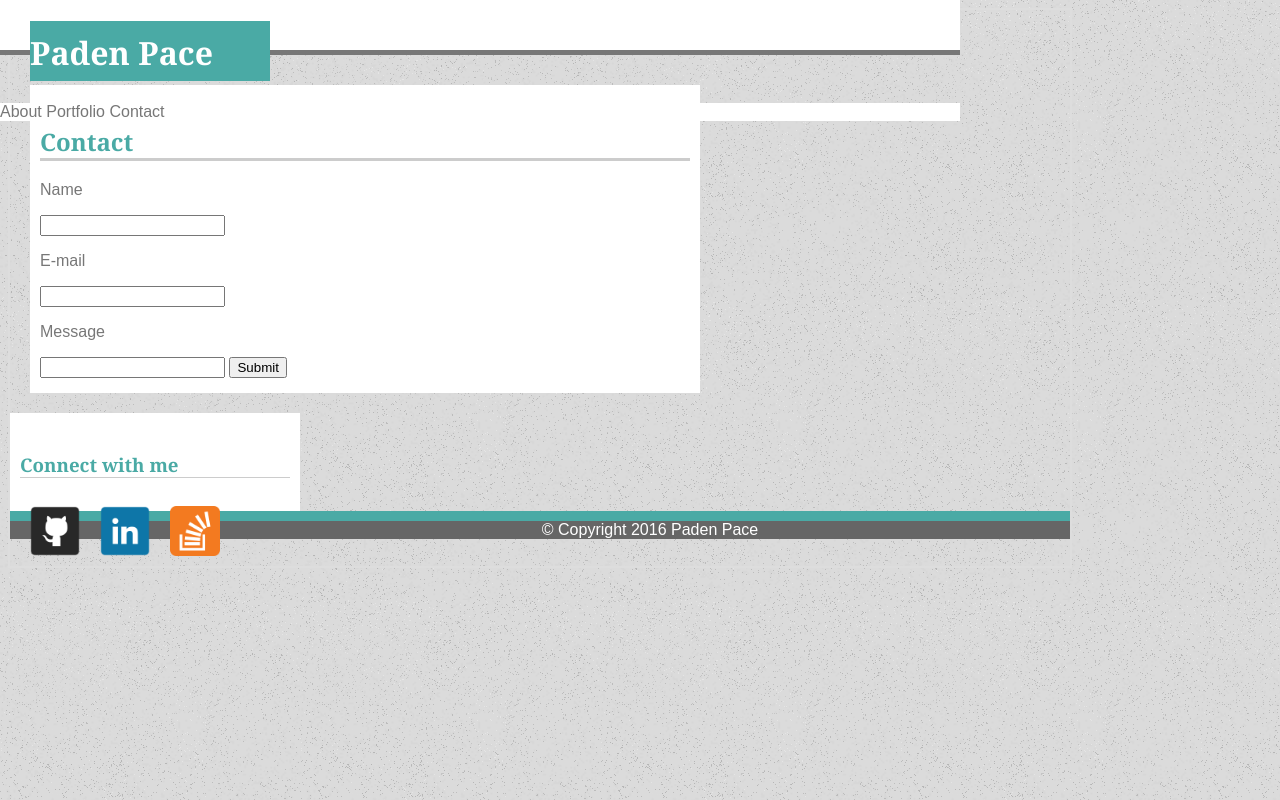
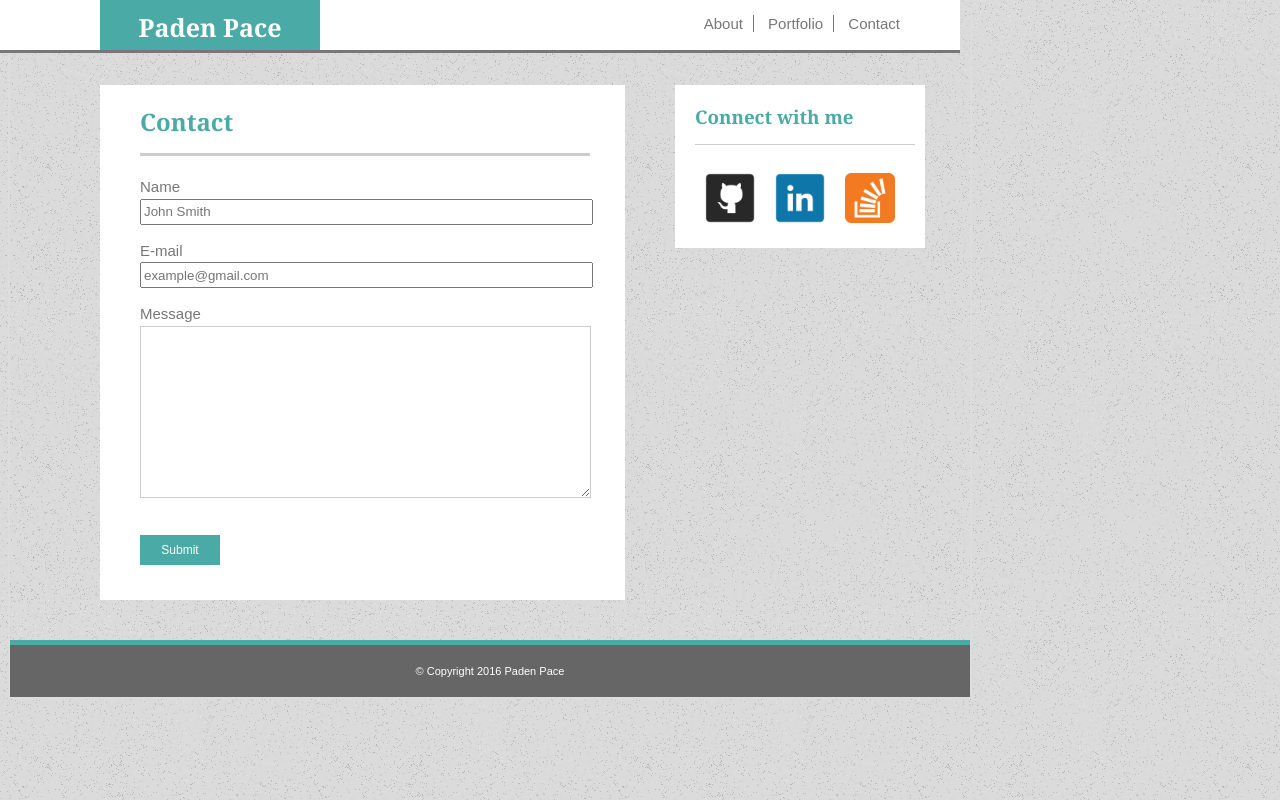
Before and after one commit to paden-pace/Basic-Portfolio, a PHP site: page /contact.html in a window 1280 px wide. Run offline with PHP 8.4, Linux system fonts and the light colour scheme.

Commit message:
updated with all five random images and the htmls

```diff
--- a/assets/css/style.css
+++ b/assets/css/style.css
@@ -2,27 +2,61 @@ header{
 	background-color: #ffffff;
 	border-color:#cccccc;
 	border-width: 0px;
-	border-bottom: 5px;
+	border-bottom: 3px;
 	border-style: solid;
 	height: 50px;
 	width: 960px;
-	position: fixed;
 	top: 0px;
 	left: 0px;
-	margin-bottom: 50px;
-	float: left;
+	margin-bottom: 0px;
+	overflow: auto;
+	position: absolute;
 }
 
 h1 {
 	background-color: #4aaaa5;
 	color: #ffffff;
 	font-family: 'Georgia', Times, 'Times New Roman, serif';
-	width: 25%;
-	height: 50px;
-	padding-top: 10px;
-	margin-left: 30px;
+	font-size: 25px;
+	width: 200px;
+	height: 100px;
+	padding: 10px 10px 0 10px;
+	margin: 0 0 0 100px;
+	text-align: center;
+	top: 0px;
+	float: left;
+}
 
+nav{
+	color: #7777777;
+	background-color: #ffffff;
+	font-size: 15px;
+	border-color:#dddddd;
+	font-family: 'Arial', 'Helvetica Neue', Helvetica, sans-serif;
+	float: right;
+	margin: 15px 50px 0 0;
+}
 
+.nav-tab:hover{
+	color: #000000;
+}
+
+#nav-about{
+	padding: 0 10px 0 0;
+	border: 0px;
+	border-right: 1px;
+	border-style: solid;
+}
+
+#nav-portfolio{
+	padding: 0 10px 0 10px;
+	border: 0px;
+	border-right: 1px;
+	border-style: solid;
+}
+
+#nav-contact{
+	padding: 0 10px 0 10px;
 }
 
 h2, h3 {
@@ -30,26 +64,19 @@ h2, h3 {
 	font-family: 'Georgia', Times, 'Times New Roman, serif';
 	border-color: #cccccc;
 	border-style: solid;
+	padding-bottom: 15px;
 }
 
 h2 {
 	border-width: 0px;
 	border-bottom-width: 3px;
-
-
+	margin: 20px 10px 20px 20px;
+	width: 450px;
 }
 
 h3 {
-		border-width: 0px;
+	border-width: 0px;
 	border-bottom-width: 1px;
-}
-
-nav{
-	color: #7777777;
-	background-color: #ffffff;
-	border-color:#dddddd;
-	font-family: 'Arial', 'Helvetica Neue', Helvetica, sans-serif;
-
 }
 
 img {
@@ -69,43 +96,112 @@ body {
 	border-style: solid;
 	border-width: 2px;
 	font-family: 'Arial', 'Helvetica Neue', Helvetica, sans-serif;
-	width: 1060px;
-	float: left;
+	width: 960px;
+}
+
+p{
+	font-size: 14px;
+	line-height: 1.5;
+	padding-left: 20px;
 }
 
 div {
 	background-color: #ffffff;
-	padding: 20px 10px 15px 10px;
+	padding: 0px 10px 15px 20px;
 }
 
+footer {
+	background-color: #666666;
+	font-family: 'Arial', 'Helvetica Neue', Helvetica, sans-serif;
+	font-size: 11px;
+	color: #ffffff;
+	text-align: center;
+	padding: 20px 0 20px 0;
+	width: 100%;
+	left: 0;
+	border-color: #4aaaa5;
+	border-style: solid;
+	border-width: 0px;
+	border-top-width: 5px;
+	clear: both;
+	margin-right: 0px;
+}
+
+
 .main {
-	width: 650px;
-	margin: 20px;
+	clear: both;
+	width: 475px;
+	margin: 75px 50px 40px 90px;
 	margin-top: 75px;
-
+	padding-right: 30px;
+	float: left;
 }
 
 .sidebar {
-	width: 270px;
+	margin-top: 75px;
+	margin-bottom: 75px;
+	width: 220px;
+	float: left;
+}
 
+.social-link:hover {
+	opacity: 0.5;
 }
 
 .profile {
 	width:150px;
 	height:150px;
-	margin:20px
+	margin: 0px 20px 0px 20px;
 }
 
+.project-tab {
+	width: 200px;
+	height: 150px;
+	float: left;
+	margin: 20px 10px 20px 20px;
+	z-index: 10;
+	position: relative;
+}
 
+.project-title {
+	background-color: #4aaaa5;
+	color: #ffffff;
+	font-family: 'Georgia', Times, 'Times New Roman, serif';
+	font-size: 20px;
+	width: 200px;
+	padding: 10px 10px 10px 10px;
+	margin: 0 0 0 100px;
+	text-align: center;
+	top: 0px;
+	float: left;
+	z-index: 5;
+	position: absolute;
+	top: 100px;
+}
 
-footer {
-	background-color: #666666;
+#contact-form {
+	line-height: 1.5;
+	font-size: 15px;
 	font-family: 'Arial', 'Helvetica Neue', Helvetica, sans-serif;
+}
+
+.box {
+	width: 445px;
+	height: 20px;
+}
+
+#Message-box {
+	line-height: 1.25;
+	width: 445px;
+	border-color: #cccccc;
+}
+
+#submit-button {
+	height: 30px;
+	width: 80px;
+	background-color: #4aaaa5;
 	color: #ffffff;
-	text-align: center;
-	font-size: 1em;
-	border-color: #4aaaa5;
-	border-style: solid;
-	border-width: 0px;
-	border-top-width: 10px;
+	border: none;
+	margin: 15px 0 20px 20px;
+	font-size: 12px;
 }
--- a/contact.html
+++ b/contact.html
@@ -1,8 +1,8 @@
 <!DOCTYPE html>
-<html>
+<html lang="en-us">
 	<head>
 		<meta charset="utf-8">
-		<title></title>
+		<title>Paden Pace Contact</title>
 		<link rel="stylesheet" type="text/css" href="assets/css/style.css">
 	</head>
 
@@ -10,36 +10,43 @@
 		<h1>Paden Pace</h1>
 
 			<nav>
-				<a href="index.html">About</a>
-				<a href="portfolio.html">Portfolio</a>
-				<a href="contact.html">Contact</a>
+				<a href="index.html" class="nav-tab" id="nav-about">About</a>
+				<a href="portfolio.html" class="nav-tab" id="nav-portfolio">Portfolio</a>
+				<a href="contact.html" class="nav-tab" id="nav-contact">Contact</a>
 			</nav>
+
 	</header>
 
 	<body>
 			<div class="main">
 				<h2>Contact</h2>
-					<form>
-						<p>Name</p>
-						<input type="" name="">
-						<p>E-mail</p>
-						<input type="" name="">
-						<p>Message</p>
-						<input type="" name="">
-						<button>Submit</button>
+					<form id="contact-form" method="post" action="mailto:pjpace27@yahoo.com">
+						<div class="row">
+							<label>Name</label><br>
+							<input type="text" value="" name=" Name" placeholder="John Smith" class="box" id="name-box"><br>
+						 </div>
+						 <div class="row">
+							<label>E-mail</label><br>
+							<input type="text" value="" name="E-mail" placeholder="example@gmail.com" class="box" id="E-mail-box"><br>
+						</div>
+						<div class="row">
+							<label>Message</label><br>
+							<textarea rows="10" cols="70" id="Message-box"></textarea><br>
+						 </div>
+						<input type="submit" id="submit-button" name="submit-button"><br>
 					</form>
 			</div>
 
 			<div class="sidebar">
 				<h3>Connect with me</h3>
 					<a href="https://github.com/paden-pace">
-						<img src="assets/images/github-square.png" alt="github-square" width="50px" height="50px" />
+						<img src="assets/images/github-square.png" alt="github-square" class="social-link" width="50px" height="50px" />
 					</a>
 					<a href="https://www.linkedin.com/in/paden-pace-510949a1?">
-						<img src="assets/images/linkedin-square.png" alt="linkedin-square" width="50px" height="50px" />
+						<img src="assets/images/linkedin-square.png" alt="linkedin-square" class="social-link" width="50px" height="50px" />
 					</a>
 					<a href="http://stackoverflow.com/users/7196071/paden-pace">
-						<img src="assets/images/stackoverflow-square.png" alt="stackoverflow-square"/ width="50px" height="50px">
+						<img src="assets/images/stackoverflow-square.png" alt="stackoverflow-square" class="social-link" width="50px" height="50px">
 					</a>
 			</div>
 
```
Also changed, not shown: index.html (+13 -12 lines), portfolio.html (+19 -8 lines), assets/images/random1.jpg (added), assets/images/random2.jpg (added), assets/images/random3.jpg (added), assets/images/random4.jpg (added), assets/images/random5.jpg (added).
